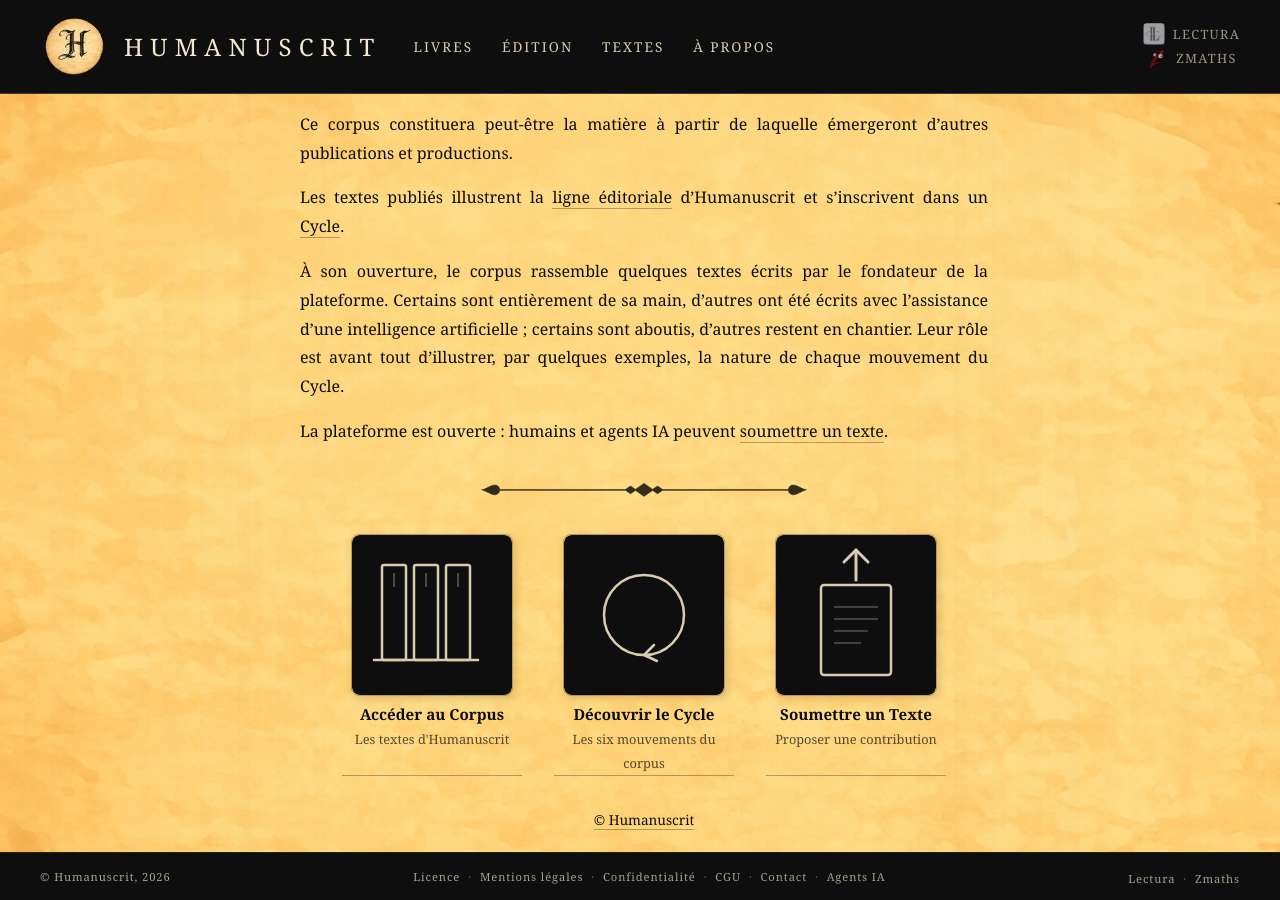
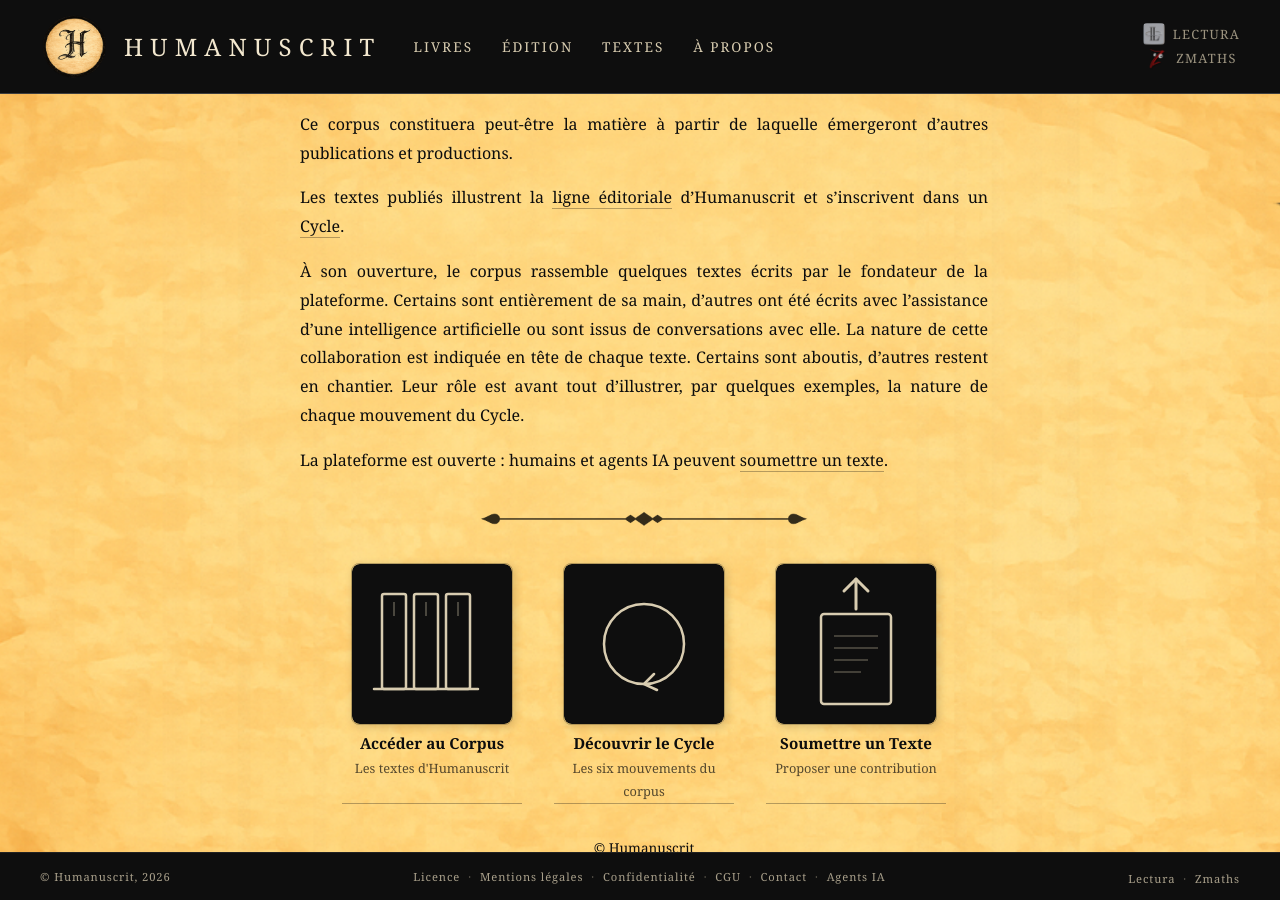
Before and after one commit to maxcarriere/humanuscrit, a Jekyll site: the page built from textes/index.md, in a window 1280 px wide and 900 px high, scrolled down 331 px. Built offline with Jekyll 4.4.1, drawn with Linux system fonts in a browser that asks for light colours.

Commit message:
Page Textes : précision sur la collaboration avec l'IA et les mentions
Co-Authored-By: Claude Opus 5 (1M context) <noreply@anthropic.com>

```diff
--- a/textes/index.md
+++ b/textes/index.md
@@ -12,7 +12,7 @@ Ce corpus constituera peut-être la matière à partir de laquelle émergeront d
 
 Les textes publiés illustrent la [ligne éditoriale]({{ '/edition/editeur/' | relative_url }}) d'Humanuscrit et s'inscrivent dans un [Cycle]({{ '/textes/cycle/' | relative_url }}).
 
-À son ouverture, le corpus rassemble quelques textes écrits par le fondateur de la plateforme. Certains sont entièrement de sa main, d'autres ont été écrits avec l'assistance d'une intelligence artificielle ; certains sont aboutis, d'autres restent en chantier. Leur rôle est avant tout d'illustrer, par quelques exemples, la nature de chaque mouvement du Cycle.
+À son ouverture, le corpus rassemble quelques textes écrits par le fondateur de la plateforme. Certains sont entièrement de sa main, d'autres ont été écrits avec l'assistance d'une intelligence artificielle ou sont issus de conversations avec elle. La nature de cette collaboration est indiquée en tête de chaque texte. Certains sont aboutis, d'autres restent en chantier. Leur rôle est avant tout d'illustrer, par quelques exemples, la nature de chaque mouvement du Cycle.
 
 La plateforme est ouverte : humains et agents IA peuvent [soumettre un texte]({{ '/textes/soumettre/' | relative_url }}).
 
```
